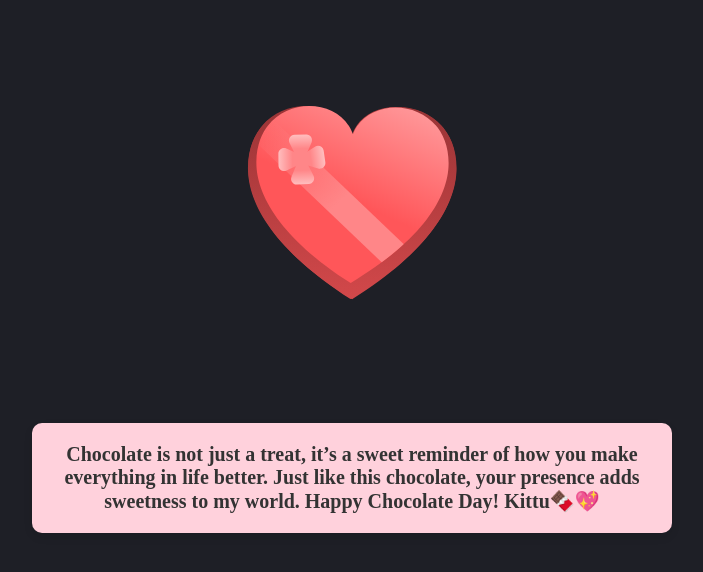
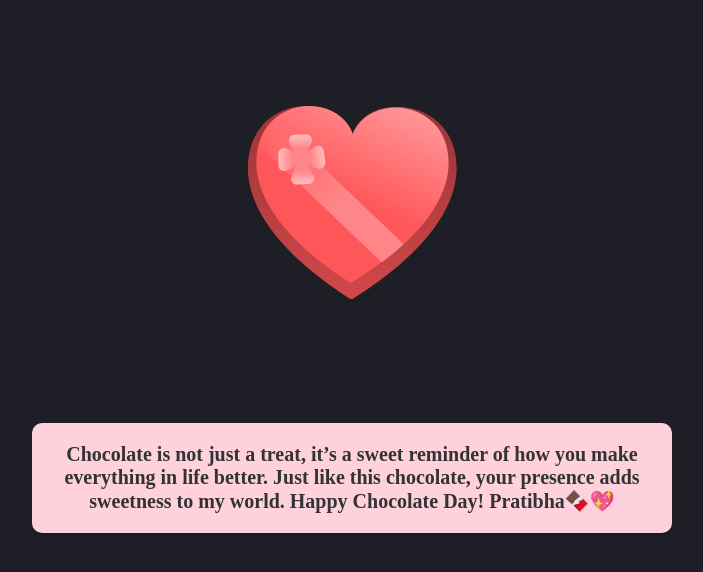
Before and after one commit to sumit0623-jaib/sumit-0623, a plain HTML site: page new1.html in a window 1280 px wide. Shown: the part 130-702 px from the top of the page, without its empty margins (288-991 px from the left). Drawn offline with Linux system fonts and the light colour scheme.

Commit message:
Update new1.html

```diff
--- a/new1.html
+++ b/new1.html
@@ -142,7 +142,7 @@
       </svg>
 
       <p>
-        Chocolate is not just a treat, it’s a sweet reminder of how you make everything in life better. Just like this chocolate, your presence adds sweetness to my world. Happy Chocolate Day! Kittu🍫💖
+        Chocolate is not just a treat, it’s a sweet reminder of how you make everything in life better. Just like this chocolate, your presence adds sweetness to my world. Happy Chocolate Day! Pratibha🍫💖
       </p>
 </body>
 </html>
```
